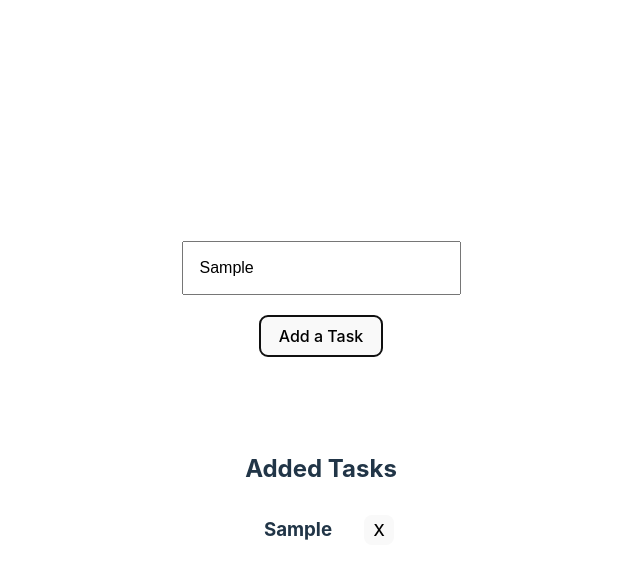
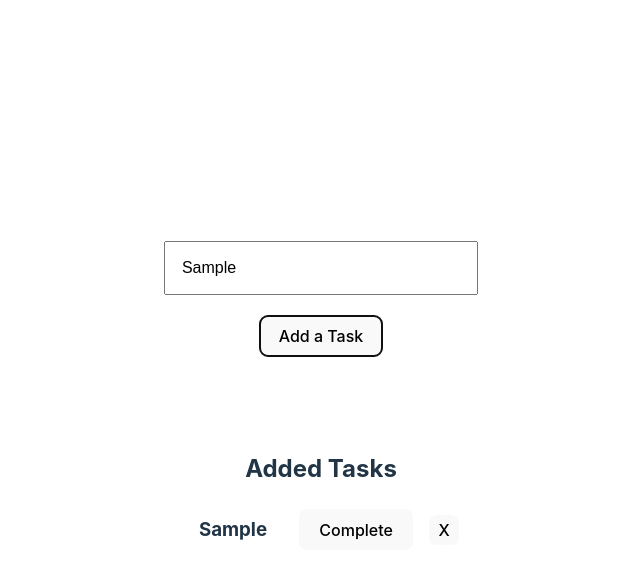
Before and after one commit to GinoongFlores/react-course, a React (Vite) app: page / in a window 1280 px wide. Both pictures are taken after typing "Sample" into the empty fields and a click on the button "Add a Task". Shown: the top 578 px of the page, without its empty margins (319-959 px from the left). Built offline with nearby package versions, Linux system fonts and the light colour scheme.

Commit message:
separate Task component

```diff
--- a/src/App.css
+++ b/src/App.css
@@ -53,7 +53,7 @@
 	padding: 16px;
 }
 
-.taskLists button {
+.taskLists .deleteBtn {
 	display: flex;
 	justify-content: center;
 	align-items: center;
--- a/src/App.jsx
+++ b/src/App.jsx
@@ -3,9 +3,14 @@ import "./App.css";
 import { useState } from "react";
 // A state in react is a variable that stores data that can be changed
 
+import { Tasks } from "./Task";
+import { render } from "react-dom";
+
 function App() {
 	const [todoList, setTodoList] = useState([]);
 	const [newTask, setNewTask] = useState("");
+
+	const isGreen = true;
 
 	const handleChange = (event) => {
 		setNewTask(event.target.value); // setNewTask is a function that sets the value of newTask. The event target value gets the user input and we passed into the setNewTask function to set the value of newTask
@@ -17,9 +22,25 @@ function App() {
 			// here we want to grab the element in the array before the current one and add 1 to that id
 			id: todoList.length === 0 ? 1 : todoList[todoList.length - 1].id + 1, // again grabbing the last element of the array and adding one to it to increment the id by one. But, if the array has no id then we want to set it to 1
 			taskName: newTask,
+			completed: false,
 		};
 
 		setTodoList([...todoList, task]); // here we are copying everything from the todoList and adding the new task to it and then setting it to the todoList
+	};
+
+	const completeTask = (id) => {
+		// make the list green if it was clicked
+		setTodoList(
+			todoList.map((task) => {
+				// Loop through the array and set the condition. If the id of the task is equal to the id that we want to complete, then return the all the element of the task but I want only the specific element completed as true
+				if (task.id === id) {
+					return { ...task, completed: true };
+				} else {
+					// if it's not the element that we wanted to complete then just return the task
+					return task;
+				}
+			})
+		);
 	};
 
 	const deleteTask = (id) => {
@@ -43,13 +64,14 @@ function App() {
 					{todoList.map((task) => {
 						// here the map loops through the todoList and returns the task
 						return (
-							<div className="taskLists">
-								<h3>{task.taskName}</h3>
-
-								{/* here we are calling a function that the deletesTask function. And has the parameter of the task.id from the task object because we want to delete the task now by its id. */}
-								<button onClick={() => deleteTask(task.id)}>X</button>
-							</div>
-						);
+							<Tasks
+								taskName={task.taskName}
+								id={task.id}
+								completed={task.completed}
+								completeTask={completeTask}
+								deleteTask={deleteTask} // we can also pass props as functions. By calling the deleteTask function as a prop
+							/>
+						); // here we are calling the Tasks component and passing the task object as a prop
 					})}
 				</div>
 			</div>
--- /dev/null
+++ b/src/Task.jsx
@@ -0,0 +1,13 @@
+export const Tasks = (props) => {
+	return (
+		<div className="taskLists">
+			<h3>{props.taskName}</h3>
+			<button onClick={() => props.completeTask(props.id)}>Complete</button>
+
+			{/* here we are calling a function that the deletesTask function. And has the parameter of the task.id from the task object because we want to delete the task now by its id. */}
+			<button className="deleteBtn" onClick={() => props.deleteTask(props.id)}>
+				X
+			</button>
+		</div>
+	);
+};
```
